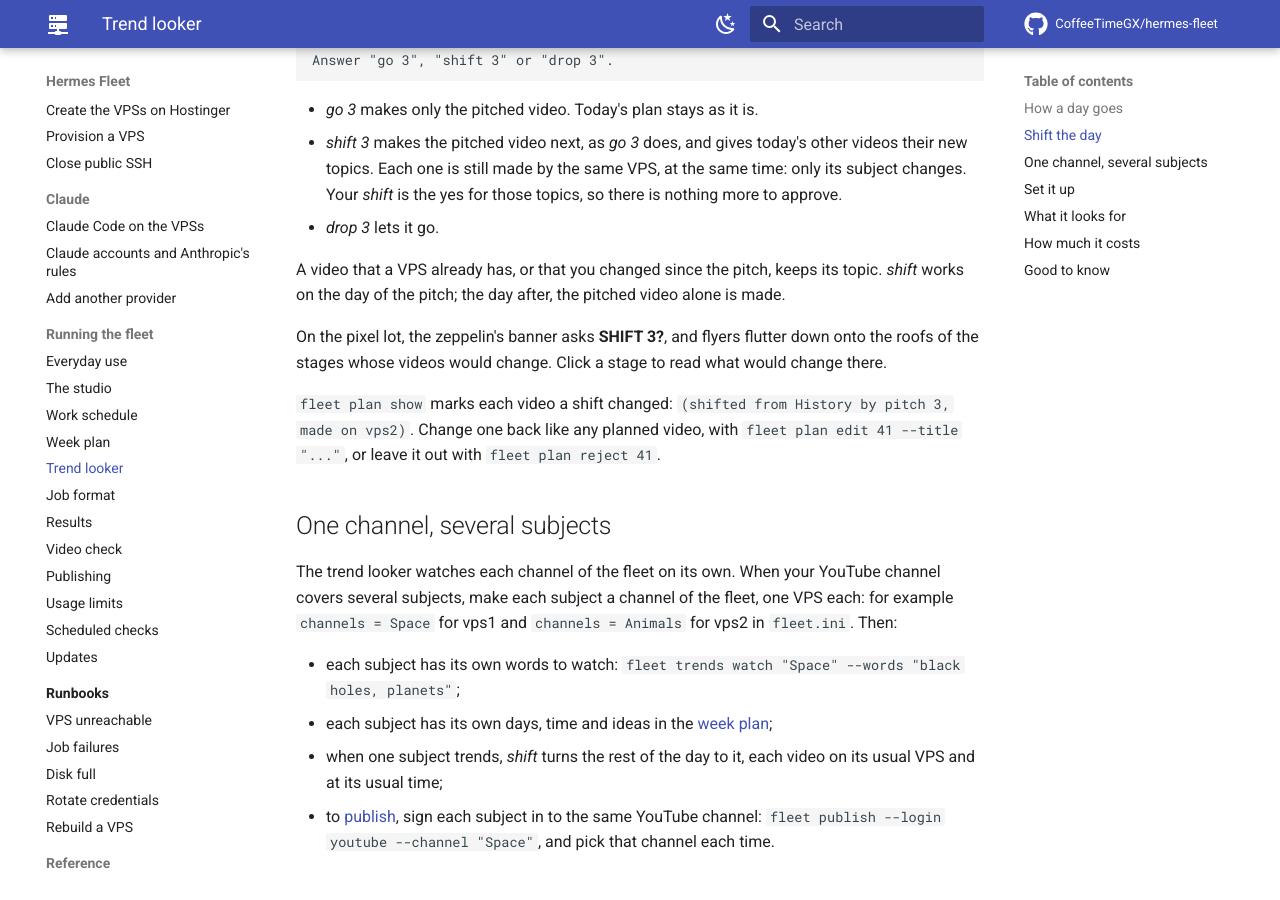
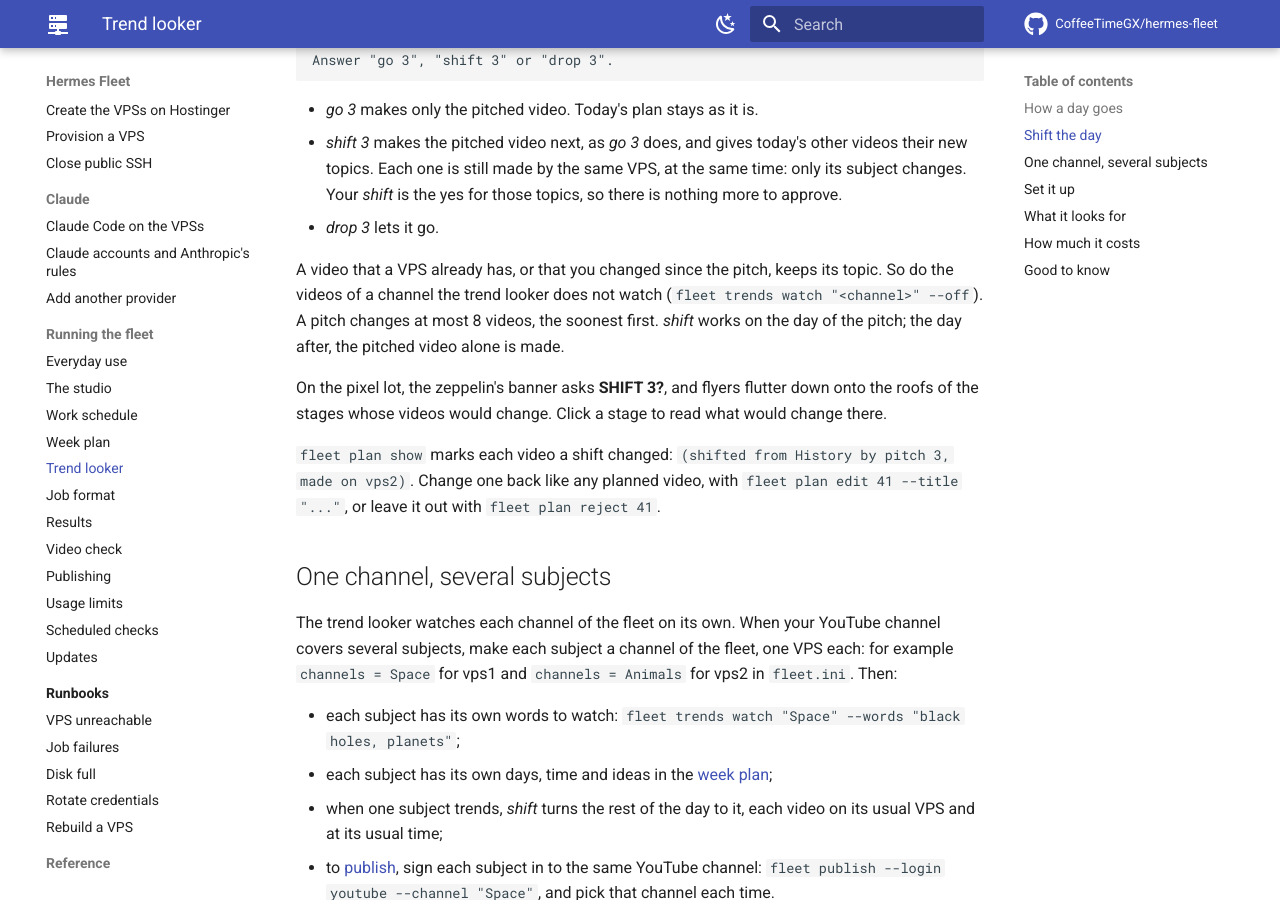
Before and after one commit to CoffeeTimeGX/hermes-fleet, an MkDocs documentation site: the page built from docs/operations/trends.md, in a window 1280 px wide and 900 px high, scrolled down 1565 px. Built offline with MkDocs 1.6.1 and Material for MkDocs 9.7.7, drawn with Linux system fonts in a browser that asks for light colours; comment, search, counter and statistics services are not loaded.

Commit message:
Trend looker: list only as many of today's videos as a pitch takes
The wake listed every planned video of the day, and a pitch takes at
most 8 swaps, so a busy day could get its pitch refused. It now lists
the 8 soonest. The docs say which videos a shift leaves alone,
including those of a channel the looker does not watch.

Co-Authored-By: Claude Opus 5.5 <noreply@anthropic.com>
Claude-Session: https://claude.ai/code/session_017N652kmKMniw5bDy4zoPiv

```diff
--- a/docs/operations/trends.md
+++ b/docs/operations/trends.md
@@ -72,8 +72,10 @@ Answer "go 3", "shift 3" or "drop 3".
   approve.
 - *drop 3* lets it go.
 
-A video that a VPS already has, or that you changed since the pitch, keeps its topic.
-*shift* works on the day of the pitch; the day after, the pitched video alone is made.
+A video that a VPS already has, or that you changed since the pitch, keeps its topic. So
+do the videos of a channel the trend looker does not watch (`fleet trends watch
+"<channel>" --off`). A pitch changes at most 8 videos, the soonest first. *shift* works on
+the day of the pitch; the day after, the pitched video alone is made.
 
 On the pixel lot, the zeppelin's banner asks **SHIFT 3?**, and flyers flutter down onto
 the roofs of the stages whose videos would change. Click a stage to read what would change
```
Also changed, not shown: 2 other files.
